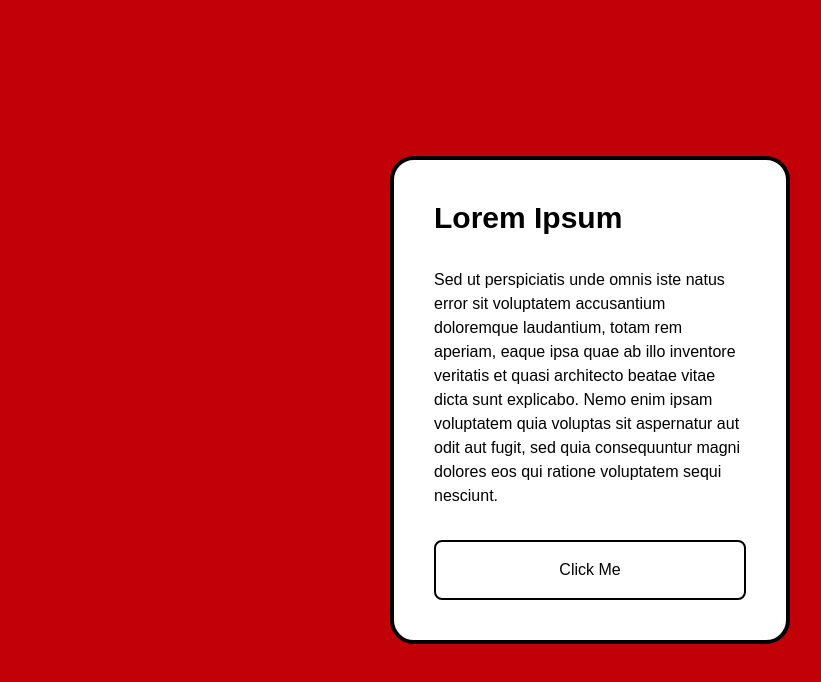
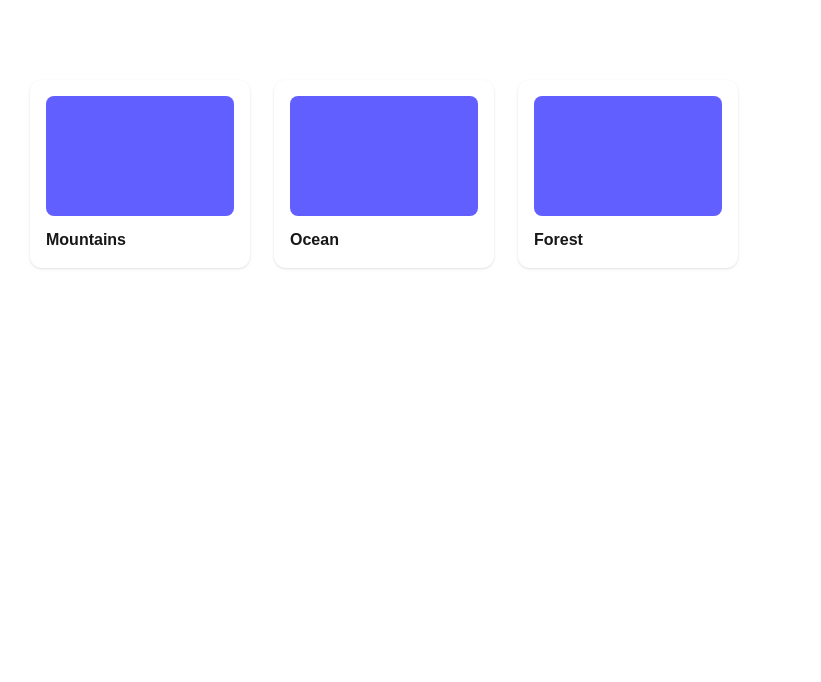
Before and after one commit to 11amanraj/portfolio-jan-26, a Next.js app: page /interaction-library in a window 1280 px wide. Shown: the top 682 px of the page, without its empty margins (50-871 px from the left). Built offline with nearby package versions, Linux system fonts and the light colour scheme.

Commit message:
Created ExpandingCard component

```diff
--- /dev/null
+++ b/app/Components/Interactions/ExpandingCard.tsx
@@ -0,0 +1,121 @@
+"use client";
+
+import { motion, AnimatePresence } from "framer-motion";
+import { useState } from "react";
+
+type Item = {
+    id: number;
+    title: string;
+};
+
+
+const ExpandingCard = () => {
+    const [active, setActive] = useState<Item | null>(null);
+
+    const items: Item[] = [
+        { id: 1, title: "Mountains" },
+        { id: 2, title: "Ocean" },
+        { id: 3, title: "Forest" },
+    ];
+
+    const EXPAND_DURATION = 0.35;
+
+    return (
+        <div className="p-20">
+
+            {/* GRID */}
+            <div className="flex gap-6">
+                {items.map((item) => (
+                    <motion.div
+                        key={item.id}
+                        layoutId={`card-${item.id}`}
+                        onClick={() => setActive(item)}
+                        className="w-[220px] p-4 bg-white rounded-xl shadow cursor-pointer"
+                        transition={{
+                            duration: EXPAND_DURATION,
+                            ease: [0.22, 1, 0.36, 1],
+                        }}
+                    >
+                        {/* image */}
+                        <div className="w-full h-[120px] bg-indigo-500 rounded-lg" />
+
+                        {/* title */}
+                        <h3 className="mt-3 font-semibold">
+                            {item.title}
+                        </h3>
+                    </motion.div>
+                ))}
+            </div>
+
+
+            {/* MODAL */}
+            <AnimatePresence>
+                {active && (
+                    <>
+                        {/* backdrop */}
+                        <motion.div
+                            initial={{ opacity: 0 }}
+                            animate={{ opacity: 0.4 }}
+                            exit={{ opacity: 0 }}
+                            transition={{ duration: 0.2 }}
+                            className="fixed inset-0 bg-black z-40"
+                            onClick={() => setActive(null)}
+                        />
+
+                        {/* modal position wrapper */}
+                        <div className="fixed inset-0 flex items-center justify-center z-50 pointer-events-none">
+
+                            {/* expanding card */}
+                            <motion.div
+                                layoutId={`card-${active.id}`}
+                                className="w-[500px] bg-white rounded-2xl shadow-xl overflow-hidden pointer-events-auto"
+                                transition={{
+                                    duration: EXPAND_DURATION,
+                                    ease: [0.22, 1, 0.36, 1],
+                                }}
+                            >
+                                {/* image */}
+                                <div className="w-full h-[250px] bg-indigo-500" />
+
+                                {/* existing title */}
+                                <div className="p-6">
+                                    <h2 className="text-xl font-bold">
+                                        {active.title}
+                                    </h2>
+
+                                    {/* extra content appears AFTER expansion */}
+                                    <motion.div
+                                        initial={{ opacity: 0, y: 10 }}
+                                        animate={{ opacity: 1, y: 0 }}
+                                        exit={{ opacity: 0 }}
+                                        transition={{
+                                            delay: EXPAND_DURATION,
+                                            duration: 0.2,
+                                        }}
+                                    >
+                                        <p className="mt-3 text-gray-600">
+                                            This content animates in after the card finishes expanding.
+                                        </p>
+
+                                        <button
+                                            onClick={() => setActive(null)}
+                                            className="mt-4 px-4 py-2 bg-indigo-600 text-white rounded-lg"
+                                        >
+                                            Close
+                                        </button>
+                                    </motion.div>
+
+                                </div>
+
+                            </motion.div>
+
+                        </div>
+                    </>
+                )}
+            </AnimatePresence>
+
+        </div>
+    );
+}
+
+export default ExpandingCard
--- a/app/interaction-library/page.tsx
+++ b/app/interaction-library/page.tsx
@@ -1,9 +1,9 @@
-import React from 'react'
 import RadialRevealCard from '../Components/Interactions/RadialRevealCard'
+import ExpandingCard from '../Components/Interactions/ExpandingCard'
 
 const page = () => {
     return (
-        <RadialRevealCard />
+        <ExpandingCard />
     )
 }
 
```
